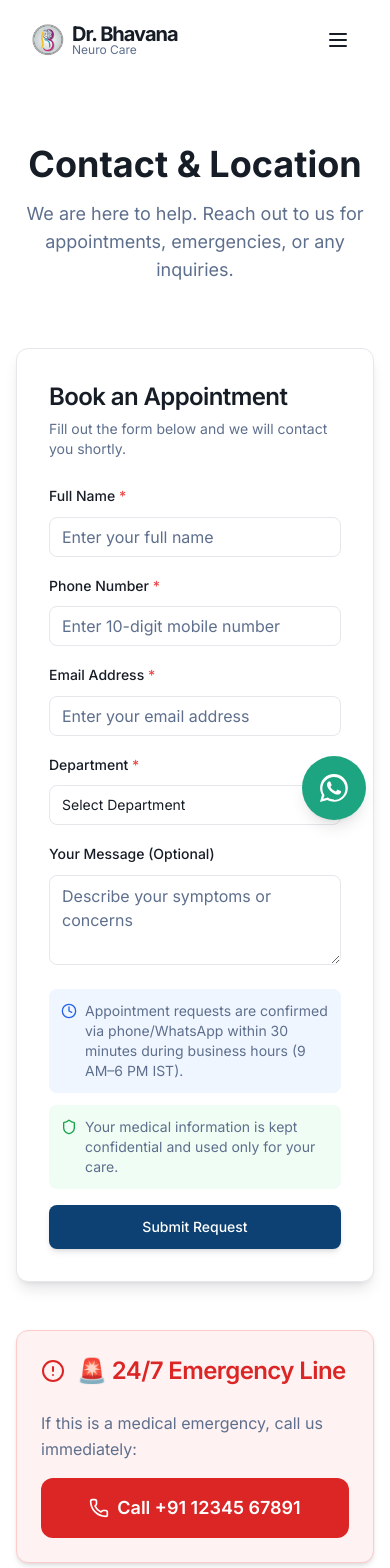
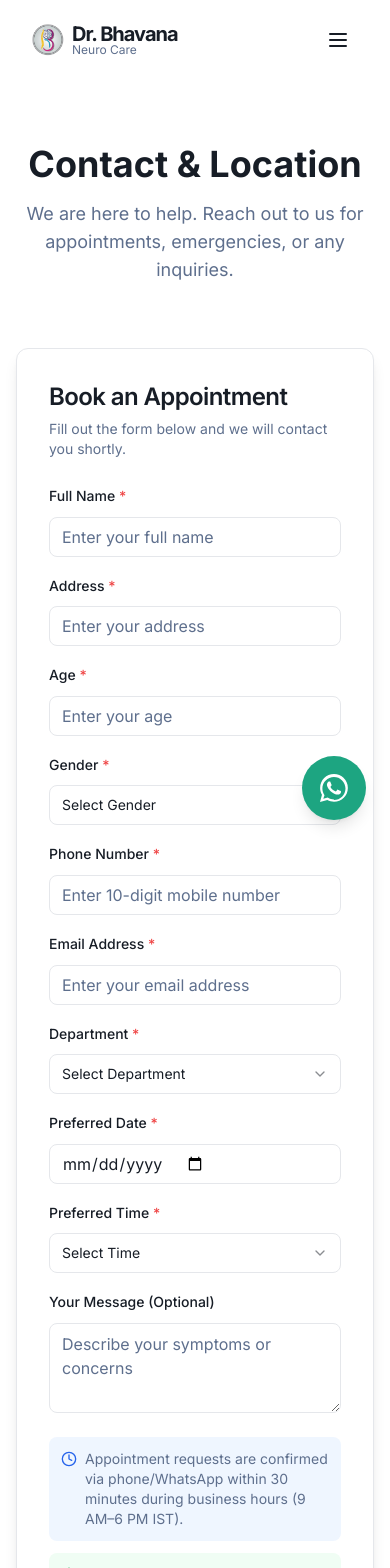
Before and after one commit to ganeshdatta23/bhavana-neuro-clinic, a Next.js app: page /contact in a window 390 px wide. Shown: the top 1568 px of the page. Built offline with nearby package versions, Linux system fonts and the light colour scheme.

Commit message:
feat: Enhance AppointmentForm with additional fields for address, age, gender, preferred date, and time; update submission process to redirect to WhatsApp

```diff
--- a/src/components/appointment-form/index.tsx
+++ b/src/components/appointment-form/index.tsx
@@ -9,21 +9,31 @@ import { Select, SelectContent, SelectItem, SelectTrigger, SelectValue } from '@
 import { Textarea } from '@/components/ui/textarea';
 import { services } from '@/lib/data';
 import { useToast } from '@/hooks/use-toast';
-import { Loader2, Shield, Clock } from 'lucide-react';
+import { Loader2, Shield, Clock, MessageCircle } from 'lucide-react';
 
 interface FormData {
   name: string;
+  address: string;
+  age: string;
+  gender: string;
   phone: string;
   email: string;
   department: string;
+  preferredDate: string;
+  preferredTime: string;
   message: string;
 }
 
 interface FormErrors {
   name?: string;
+  address?: string;
+  age?: string;
+  gender?: string;
   phone?: string;
   email?: string;
   department?: string;
+  preferredDate?: string;
+  preferredTime?: string;
 }
 
 export function AppointmentForm() {
@@ -31,9 +41,14 @@ export function AppointmentForm() {
   const [isSubmitting, setIsSubmitting] = useState(false);
   const [formData, setFormData] = useState<FormData>({
     name: '',
+    address: '',
+    age: '',
+    gender: '',
     phone: '',
     email: '',
     department: '',
+    preferredDate: '',
+    preferredTime: '',
     message: '',
   });
   const [errors, setErrors] = useState<FormErrors>({});
@@ -44,21 +59,35 @@ export function AppointmentForm() {
     if (!formData.name.trim()) {
       newErrors.name = 'Full name is required';
     }
-
+    if (!formData.address.trim()) {
+      newErrors.address = 'Address is required';
+    }
+    if (!formData.age.trim()) {
+      newErrors.age = 'Age is required';
+    } else if (!/^\d{1,3}$/.test(formData.age.trim()) || Number(formData.age) < 0 || Number(formData.age) > 120) {
+      newErrors.age = 'Please enter a valid age';
+    }
+    if (!formData.gender) {
+      newErrors.gender = 'Please select gender';
+    }
     if (!formData.phone.trim()) {
       newErrors.phone = 'Phone number is required';
     } else if (!/^\d{10}$/.test(formData.phone.replace(/\s/g, ''))) {
       newErrors.phone = 'Please enter a valid 10-digit mobile number';
     }
-
     if (!formData.email.trim()) {
       newErrors.email = 'Email address is required';
     } else if (!/^[^\s@]+@[^\s@]+\.[^\s@]+$/.test(formData.email)) {
       newErrors.email = 'Please enter a valid email address';
     }
-
     if (!formData.department) {
       newErrors.department = 'Please select a department';
+    }
+    if (!formData.preferredDate) {
+      newErrors.preferredDate = 'Please select a preferred date';
+    }
+    if (!formData.preferredTime) {
+      newErrors.preferredTime = 'Please select a preferred time';
     }
 
     setErrors(newErrors);
@@ -80,21 +109,84 @@ export function AppointmentForm() {
     setIsSubmitting(true);
 
     try {
-      await new Promise(resolve => setTimeout(resolve, 1500));
+      // Get the selected department name
+      const selectedService = services.find(s => s.id === formData.department);
+      const departmentName = selectedService ? selectedService.title : formData.department;
 
-      toast({
-        title: "✓ Appointment Request Received!",
-        description: "We'll contact you within 30 minutes during business hours (9 AM–6 PM IST).",
+      // Format the message for WhatsApp (without emojis to avoid encoding issues)
+      const formattedDate = new Date(formData.preferredDate).toLocaleDateString('en-IN', {
+        weekday: 'long',
+        year: 'numeric',
+        month: 'long',
+        day: 'numeric'
       });
 
+      const message = `Hello Doctor,
+
+*APPOINTMENT REQUEST: DR. BHAVANA NEURO CARE*
+
+*PATIENT INFORMATION*
+
+• *Name:* ${formData.name}
+• *Age/Gender:* ${formData.age} / ${formData.gender}
+• *Phone:* ${formData.phone}
+• *Department:* ${departmentName}
+• *Address:* ${formData.address}
+
+*APPOINTMENT PREFERENCE*
+
+• *Date:* ${formattedDate}
+• *Time:* ${formData.preferredTime}
+${formData.message ? `• *Additional Notes:* ${formData.message}` : ''}
+
+*SUBMISSION DETAILS*
+
+• *Sent:* ${new Date().toLocaleString('en-IN', {
+        dateStyle: 'medium',
+        timeStyle: 'short',
+        timeZone: 'Asia/Kolkata'
+      })}
+
+Please acknowledge of this request and confirm the appointment slot at your earliest convenience. If this time is unavailable, please provide the next available alternative.`;
+
+      // WhatsApp number (without + or spaces)
+      const whatsappNumber = '917893959393';
+
+      // Encode the message for URL
+      const encodedMessage = encodeURIComponent(message);
+
+      // Create WhatsApp URL
+      const whatsappUrl = `https://wa.me/${whatsappNumber}?text=${encodedMessage}`;
+
+      // Small delay for better UX
+      await new Promise(resolve => setTimeout(resolve, 500));
+
+      // Show success toast
+      toast({
+        title: "✓ Redirecting to WhatsApp",
+        description: "You'll be redirected to WhatsApp to send your appointment request.",
+      });
+
+      // Reset form
       setFormData({
         name: '',
+        address: '',
+        age: '',
+        gender: '',
         phone: '',
         email: '',
         department: '',
+        preferredDate: '',
+        preferredTime: '',
         message: '',
       });
       setErrors({});
+
+      // Redirect to WhatsApp after a brief delay
+      setTimeout(() => {
+        window.open(whatsappUrl, '_blank');
+      }, 1000);
+
     } catch (error) {
       toast({
         variant: "destructive",
@@ -114,6 +206,7 @@ export function AppointmentForm() {
       </CardHeader>
       <CardContent>
         <form onSubmit={handleSubmit} className="space-y-4">
+          {/* Name */}
           <div className="space-y-2">
             <Label htmlFor="name">
               Full Name <span className="text-red-500">*</span>
@@ -134,6 +227,77 @@ export function AppointmentForm() {
             )}
           </div>
 
+          {/* Address */}
+          <div className="space-y-2">
+            <Label htmlFor="address">
+              Address <span className="text-red-500">*</span>
+            </Label>
+            <Input
+              id="address"
+              value={formData.address}
+              onChange={(e) => setFormData({ ...formData, address: e.target.value })}
+              placeholder="Enter your address"
+              aria-required="true"
+              aria-invalid={!!errors.address}
+              aria-describedby={errors.address ? "address-error" : undefined}
+            />
+            {errors.address && (
+              <p id="address-error" className="text-sm text-red-500" role="alert">
+                {errors.address}
+              </p>
+            )}
+          </div>
+
+          {/* Age & Gender */}
+          <div className="grid grid-cols-1 md:grid-cols-2 gap-4">
+            <div className="space-y-2">
+              <Label htmlFor="age">
+                Age <span className="text-red-500">*</span>
+              </Label>
+              <Input
+                id="age"
+                type="number"
+                min="0"
+                max="120"
+                value={formData.age}
+                onChange={(e) => setFormData({ ...formData, age: e.target.value })}
+                placeholder="Enter your age"
+                aria-required="true"
+                aria-invalid={!!errors.age}
+                aria-describedby={errors.age ? "age-error" : undefined}
+              />
+              {errors.age && (
+                <p id="age-error" className="text-sm text-red-500" role="alert">
+                  {errors.age}
+                </p>
+              )}
+            </div>
+            <div className="space-y-2">
+              <Label htmlFor="gender">
+                Gender <span className="text-red-500">*</span>
+              </Label>
+              <Select
+                value={formData.gender}
+                onValueChange={(value) => setFormData({ ...formData, gender: value })}
+              >
+                <SelectTrigger id="gender" aria-label="Select gender" aria-required="true" aria-invalid={!!errors.gender} aria-describedby={errors.gender ? "gender-error" : undefined}>
+                  <SelectValue placeholder="Select Gender" />
+                </SelectTrigger>
+                <SelectContent>
+                  <SelectItem value="Male">Male</SelectItem>
+                  <SelectItem value="Female">Female</SelectItem>
+                  <SelectItem value="Other">Other</SelectItem>
+                </SelectContent>
+              </Select>
+              {errors.gender && (
+                <p id="gender-error" className="text-sm text-red-500" role="alert">
+                  {errors.gender}
+                </p>
+              )}
+            </div>
+          </div>
+
+          {/* Phone */}
           <div className="space-y-2">
             <Label htmlFor="phone">
               Phone Number <span className="text-red-500">*</span>
@@ -155,6 +319,7 @@ export function AppointmentForm() {
             )}
           </div>
 
+          {/* Email */}
           <div className="space-y-2">
             <Label htmlFor="email">
               Email Address <span className="text-red-500">*</span>
@@ -208,6 +373,52 @@ export function AppointmentForm() {
             )}
           </div>
 
+          <div className="grid grid-cols-1 md:grid-cols-2 gap-4">
+            <div className="space-y-2">
+              <Label htmlFor="preferredDate">
+                Preferred Date <span className="text-red-500">*</span>
+              </Label>
+              <Input
+                id="preferredDate"
+                type="date"
+                value={formData.preferredDate}
+                onChange={(e) => setFormData({ ...formData, preferredDate: e.target.value })}
+                min={new Date().toISOString().split('T')[0]}
+                aria-required="true"
+                aria-invalid={!!errors.preferredDate}
+              />
+              {errors.preferredDate && (
+                <p className="text-sm text-red-500" role="alert">
+                  {errors.preferredDate}
+                </p>
+              )}
+            </div>
+
+            <div className="space-y-2">
+              <Label htmlFor="preferredTime">
+                Preferred Time <span className="text-red-500">*</span>
+              </Label>
+              <Select
+                value={formData.preferredTime}
+                onValueChange={(value) => setFormData({ ...formData, preferredTime: value })}
+              >
+                <SelectTrigger id="preferredTime" aria-invalid={!!errors.preferredTime}>
+                  <SelectValue placeholder="Select Time" />
+                </SelectTrigger>
+                <SelectContent>
+                  <SelectItem value="Morning (09:00 AM – 12:00 PM)">Morning (09:00 AM – 12:00 PM)</SelectItem>
+                  <SelectItem value="Afternoon (12:00 PM – 04:00 PM)">Afternoon (12:00 PM – 04:00 PM)</SelectItem>
+                  <SelectItem value="Evening (04:00 PM – 07:00 PM)">Evening (04:00 PM – 07:00 PM)</SelectItem>
+                </SelectContent>
+              </Select>
+              {errors.preferredTime && (
+                <p className="text-sm text-red-500" role="alert">
+                  {errors.preferredTime}
+                </p>
+              )}
+            </div>
+          </div>
+
           <div className="space-y-2">
             <Label htmlFor="message">Your Message (Optional)</Label>
             <Textarea
@@ -244,10 +455,13 @@ export function AppointmentForm() {
             {isSubmitting ? (
               <>
                 <Loader2 className="mr-2 h-4 w-4 animate-spin" />
-                Submitting...
+                Preparing...
               </>
             ) : (
-              'Submit Request'
+              <>
+                <MessageCircle className="mr-2 h-5 w-5" />
+                Send via WhatsApp
+              </>
             )}
           </Button>
         </form>
```
